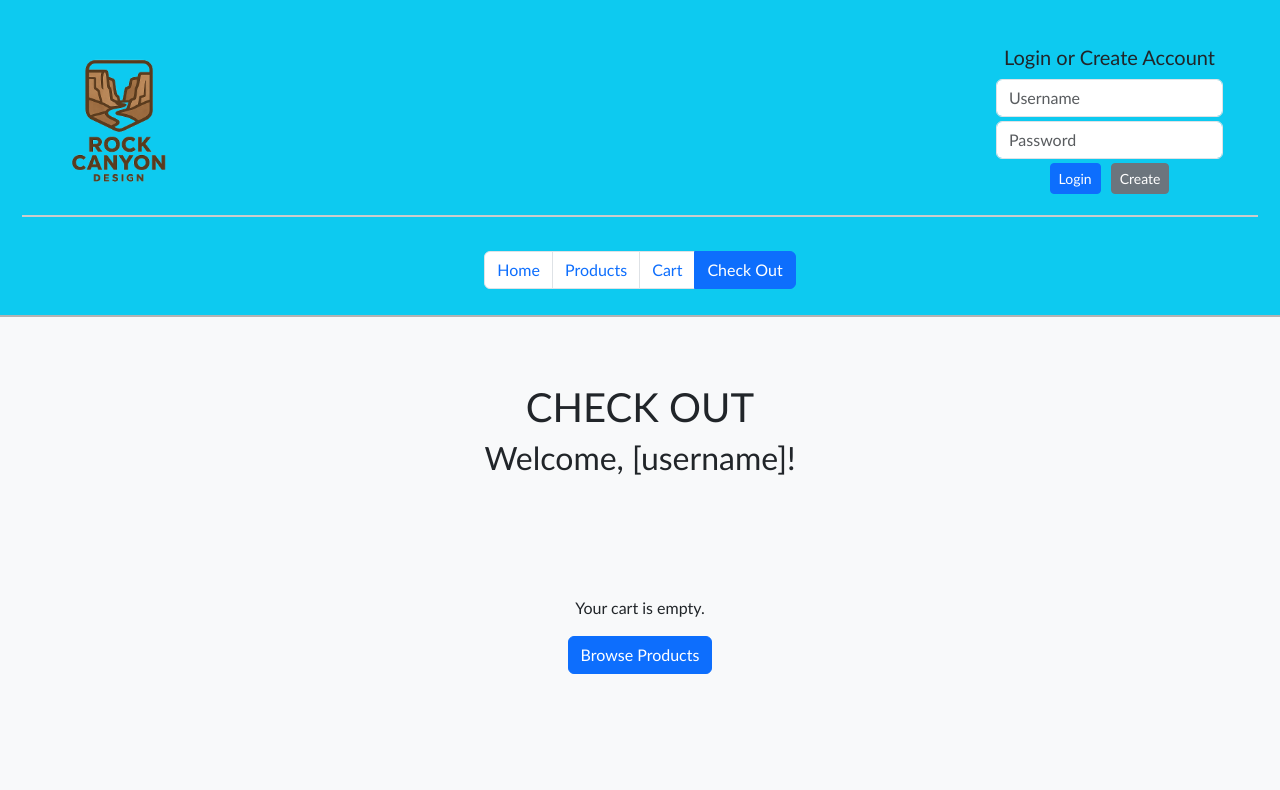
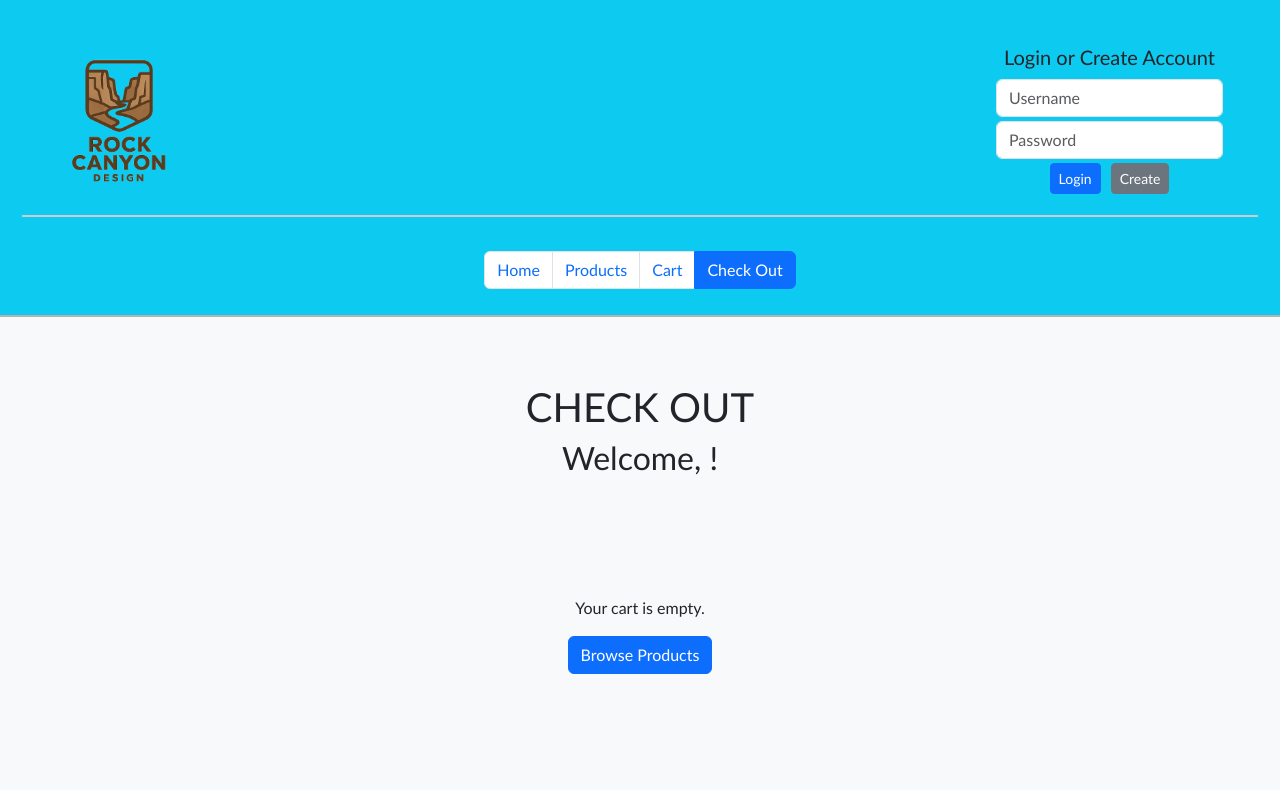
Before and after one commit to Cartermidd/startup, a React (Vite) app: page /checkout in a window 1280 px wide. Shown: the top 790 px of the page. Built offline with nearby package versions, Linux system fonts and the light colour scheme.

Commit message:
check out user customization

```diff
--- a/src/app.jsx
+++ b/src/app.jsx
@@ -80,7 +80,7 @@ export default function App() {
         <Route path='/' element={<Home />} />
         <Route path='/products' element={<Products cartItems={cartItems} onToggleCart={handleToggleCart} />} />
         <Route path='/cart' element={<Cart cartItems={cartItems} onToggleCart={handleToggleCart}/>} />
-        <Route path='/checkout' element={<Checkout cartItems={cartItems} onToggleCart={handleToggleCart}/>} />
+        <Route path='/checkout' element={<Checkout cartItems={cartItems} onToggleCart={handleToggleCart} userName={userName}/>} />
         <Route path='*' element={<NotFound />} />
     </Routes>
 
--- a/src/checkout/checkout.jsx
+++ b/src/checkout/checkout.jsx
@@ -3,7 +3,7 @@ import { NavLink } from 'react-router-dom';
 import productData from '../products/productData';
 
 
-export function Checkout({ cartItems = [], onToggleCart = () => {} }) {
+export function Checkout({ cartItems = [], onToggleCart = () => {}, userName = 'Guest' }) {
     const items = cartItems.map(id => productData.find(p => p.id === id)).filter(Boolean);
 
     const total = items.reduce((sum, item) => {
@@ -26,7 +26,7 @@ export function Checkout({ cartItems = [], onToggleCart = () => {} }) {
         <main className='container-fluid bg-light text-center'>
                 <div>
                 <h1>CHECK OUT</h1>
-                <h2>Welcome, [username]!</h2>
+                <h2>Welcome, {userName}!</h2>
                 </div>
                 <section className="checkout-items">
                     {items.length === 0 ? (
```
